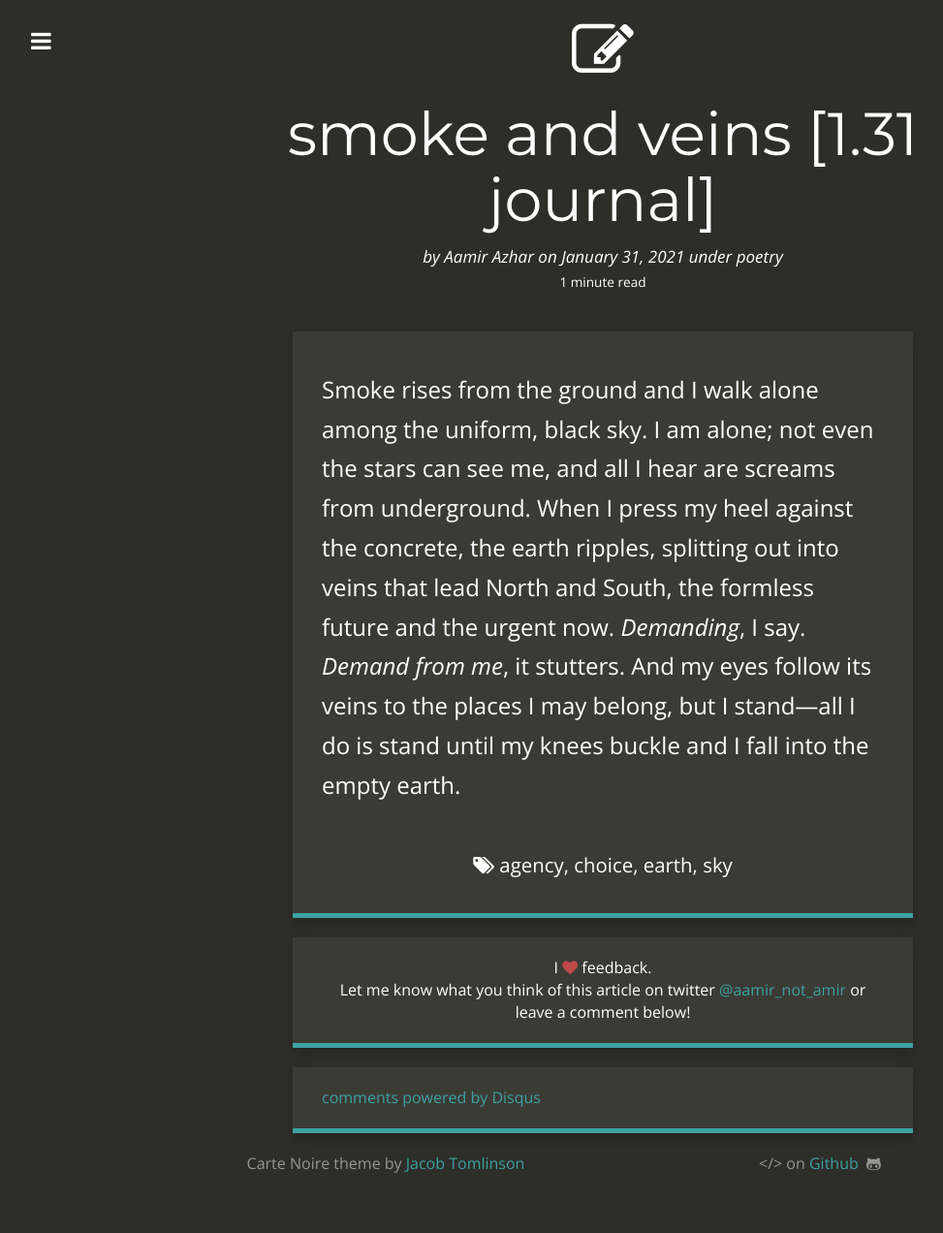
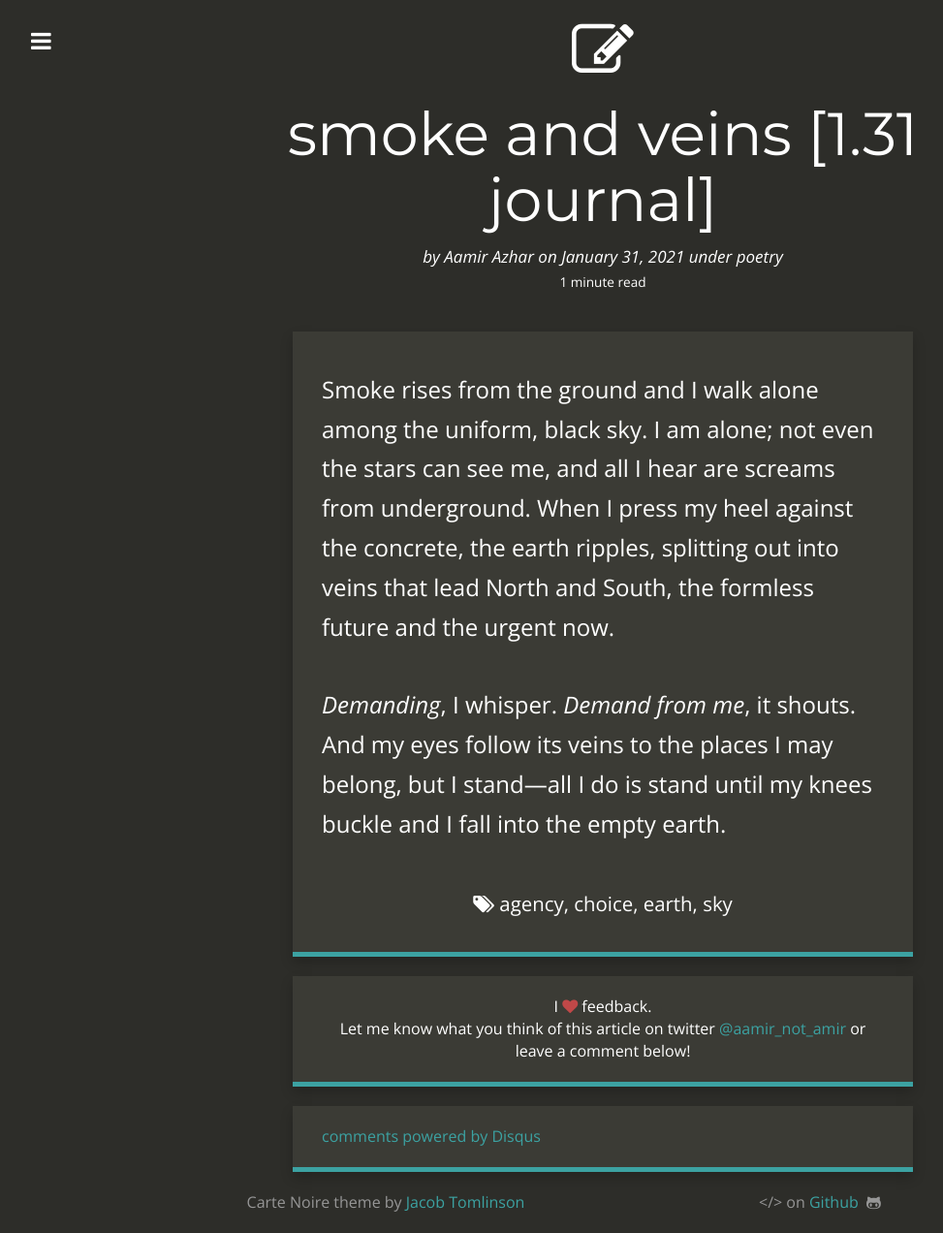
Before and after one commit to jacobtomlinson/carte-noire, a Jekyll site: the page built from _posts/2021-01-31-smoke-and-veins-1-31-journal.md, in a window 1280 px wide. Shown: the whole page at 97% size, without its empty margins (18-991 px from the left). Built offline with Jekyll 4.4.1, drawn with Linux system fonts in a browser that asks for light colours; nearby versions of some CDN libraries; comment, search, counter and statistics services are not loaded; before the commit the page ends 1232 px from its top, so only the background shows below that.

Commit message:
Update smoke and veins with dialogue changes

```diff
--- a/_posts/2021-01-31-smoke-and-veins-1-31-journal.md
+++ b/_posts/2021-01-31-smoke-and-veins-1-31-journal.md
@@ -12,4 +12,6 @@ tags:
   - earth
   - sky
 ---
-Smoke rises from the ground and I walk alone among the uniform, black sky. I am alone; not even the stars can see me, and all I hear are screams from underground. When I press my heel against the concrete, the earth ripples, splitting out into veins that lead North and South, the formless future and the urgent now. *Demanding*, I say. *Demand from me*, it stutters. And my eyes follow its veins to the places I may belong, but I stand—all I do is stand until my knees buckle and I fall into the empty earth.
+Smoke rises from the ground and I walk alone among the uniform, black sky. I am alone; not even the stars can see me, and all I hear are screams from underground. When I press my heel against the concrete, the earth ripples, splitting out into veins that lead North and South, the formless future and the urgent now.
+
+*Demanding*, I whisper. *Demand from me*, it shouts. And my eyes follow its veins to the places I may belong, but I stand—all I do is stand until my knees buckle and I fall into the empty earth.
```
